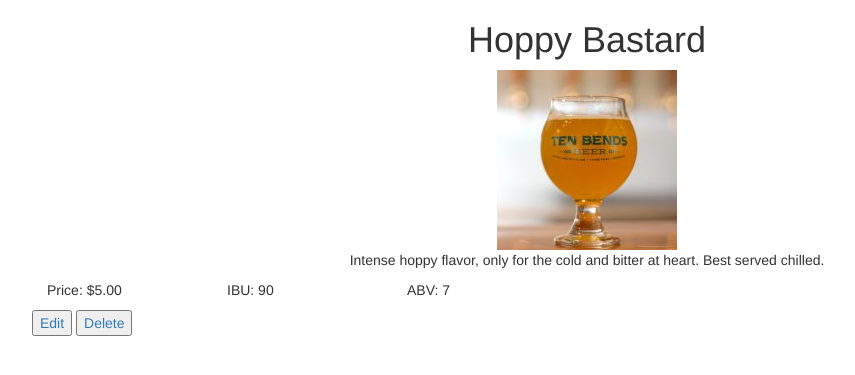
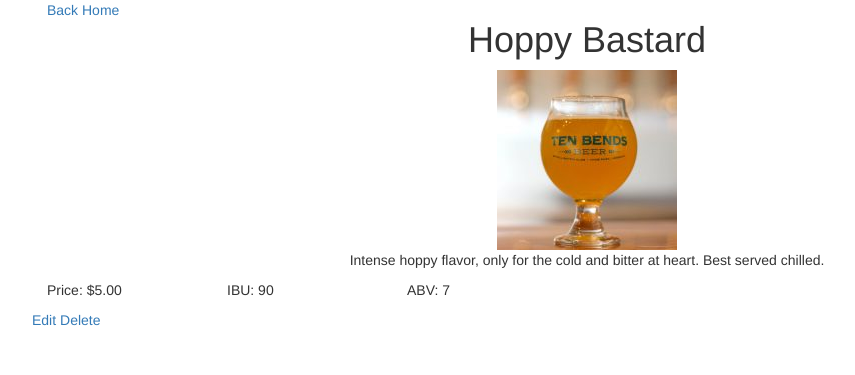
Before and after one commit to dlaurence269/item_catalog, a Flask app: page /beers/1 in a window 1280 px wide. Shown: the top 375 px of the page, without its empty margins (53-908 px from the left). Run offline with Flask 2, Linux system fonts and the light colour scheme; data comes from the database, SQL or seed files in the repository; some libraries are stand-ins or nearby versions.

Commit message:
Complete step 7 of 10. Implement url_for for all pages.

```diff
--- a/static/styles.css
+++ b/static/styles.css
@@ -29,7 +29,7 @@ h1, h2 {
     color: #554535;
 }
 
-.all_image, .all_new_button {
+.all_image, .create_new_beer {
     padding: 5px;
     margin: 5px;
 }
--- a/templates/deleteBeer.html
+++ b/templates/deleteBeer.html
@@ -3,11 +3,11 @@
 {% extends "main.html" %}
 {% block content %}
 
-    <h1>Delete {{item.name}}</h1>
-    <p>Are you sure you want to delete {{item.name}}?</p>
+    <h1>Delete "{{item.name}}"</h1>
+    <p>Are you sure you want to delete "{{item.name}}"?</p>
     <form action="#" method = "#">
         <input type="submit" name="#" id="#" value="Delete">
-        <input type="submit" name="#" id="#" value="Cancel">
+        <a href="{{url_for('showSpecificBeer', item_id = item.id)}}">Cancel</a>
     </form>
 
 {% endblock %}
--- a/templates/editBeer.html
+++ b/templates/editBeer.html
@@ -3,7 +3,7 @@
 {% extends "main.html" %}
 {% block content %}
 
-    <h1>Edit {{item.name}}</h1>
+    <h1>Edit "{{item.name}}"</h1>
     <!-- The placeholders will be prepopulated values -->
     <form action="#" method = "#">
         <p>Name
@@ -47,7 +47,7 @@
             <input type="radio" name="Wheat" id="76" value="#">Wheat
         </p>
         <input type="submit" name="#" id="#" value="Save Edit">
-        <input type="submit" name="#" id="#" value="Cancel">
+        <a href="{{url_for('showSpecificBeer', item_id = item.id)}}">Cancel</a>
     </form>
 
 {% endblock %}
--- a/templates/newBeer.html
+++ b/templates/newBeer.html
@@ -47,7 +47,7 @@
             <input type="radio" name="Wheat" id="76" value="#">Wheat
         </p>
         <input type="submit" name="#" id="#" value="Save New">
-        <input type="submit" name="#" id="#" value="Cancel">
+        <a href="{{url_for('showAllBeers')}}">Cancel</a>
     </form>
 
 {% endblock %}
--- a/templates/showSpecificBeer.html
+++ b/templates/showSpecificBeer.html
@@ -3,18 +3,24 @@
 {% extends "main.html" %}
 {% block content %}
 
+    <!-- Header: Name and retrun to Home Page -->
+    <div class="col-md-12 specific_header">
+        <div class="col-md-2">
+            <a href="{{url_for('showAllBeers')}}">Back Home</a>
+        </div>
+        <h1>{{item.name}}</h1>
+    </div>
 
-    <h1>{{item.name}}</h1>
     <form>
+        <!-- Image and Description -->
+        <div class="col-md-12 specific_image">
+            <img src="{{item.picture_path}}" alt="Image of a Beer">
+        </div>
+        <div class="col-md-12 specific_description">
+            <p>{{item.description}}</p>
+        </div>
 
-            <div class="col-md-12 specific_image">
-                <img src="{{item.picture_path}}" alt="Beer Image">
-            </div>
-            <div class="col-md-12 specific_description">
-                <p>{{item.description}}</p>
-            </div>
-
-
+        <!-- Price, IBU, ABV -->
         </br>
         <div class="col-md-6 price_ibu_abv">
             <div class="col-md-4 price">
@@ -27,13 +33,11 @@
                 <p>ABV: {{item.abv}}</p>
             </div>
         </div>
-        <div class="col-md-12 POST">
-            <a href="http://localhost:8000/beers/{{item.id}}/edit">
-                <input type="submit" name="Edit" id="#" value="Edit">
-            </a>
-            <a href="http://localhost:8000/beers/{{item.id}}/edit">
-                <input type="submit" name="Delete" id="#" value="Delete">
-            </a>
+
+        <!-- Edit and Delete buttons. -->
+        <div class="col-md-12 specific_POST">
+            <a href="{{url_for('editBeer', item_id = item.id)}}">Edit</a>
+            <a href="{{url_for('deleteBeer', item_id = item.id)}}">Delete</a>
         </div>
     </form>
 
```
Also changed, not shown: templates/showAllBeers.html (+6 -7 lines).
